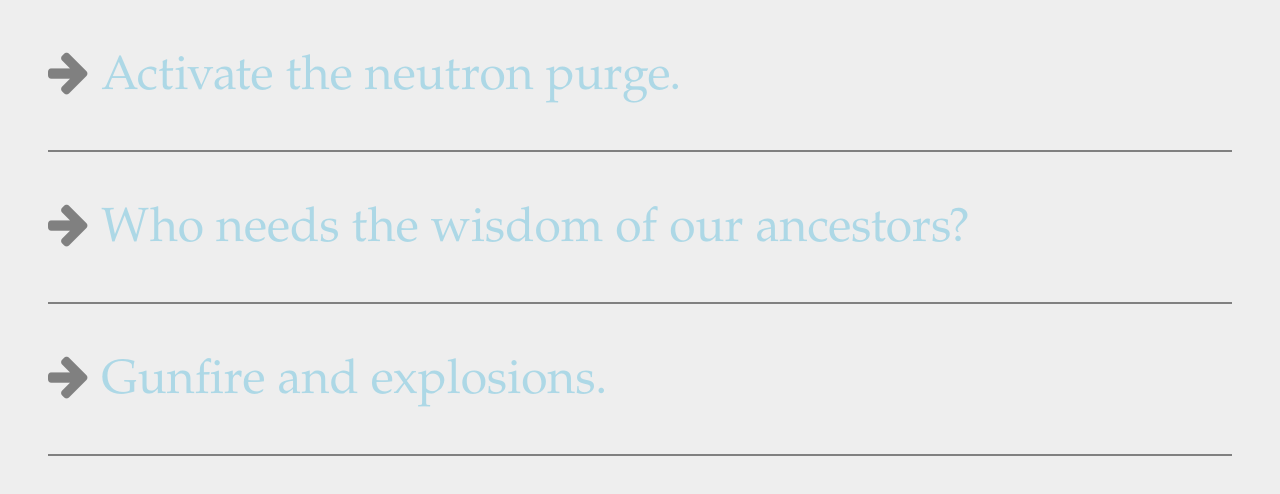
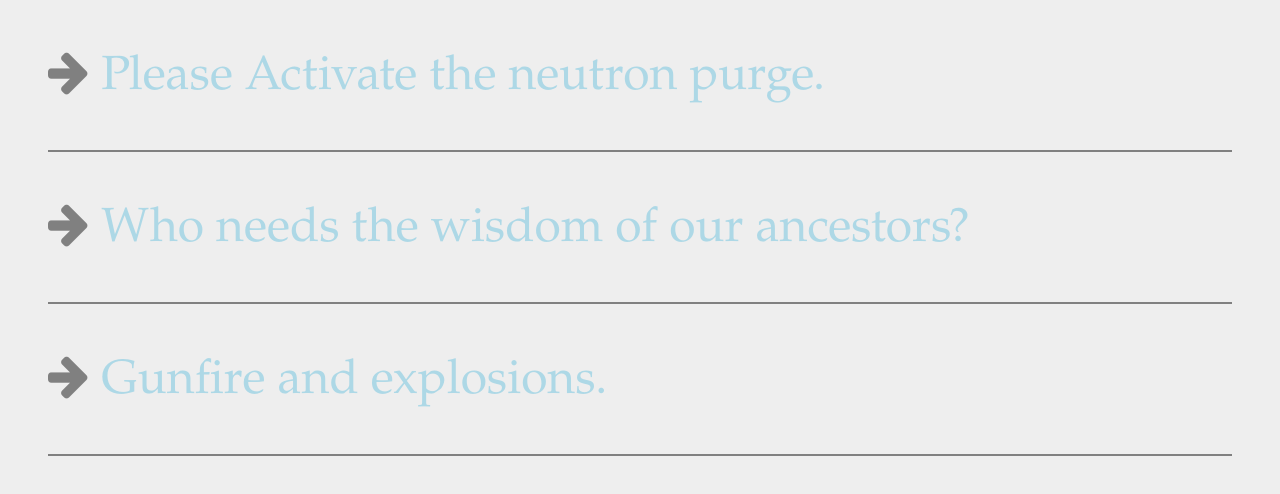
Before and after one commit to gturmel/Nested-Accordian, a plain HTML site: page index.html in a window 1280 px wide. Drawn offline with nearby package versions, Linux system fonts and the light colour scheme.

Commit message:
test git

```diff
--- a/index.html
+++ b/index.html
@@ -11,7 +11,7 @@
 <!-- section that contains the icon and the title of the post -->
       <header id = "headOne">
 <!-- the title of the post -->
-         <h1><i class="fa fa-arrow-right"></i> Activate the neutron purge.</h1>
+         <h1><i class="fa fa-arrow-right"></i> Please Activate the neutron purge.</h1>
       </header>
 <!-- the content -->
       <article class = "hidden" id = "one">
```
